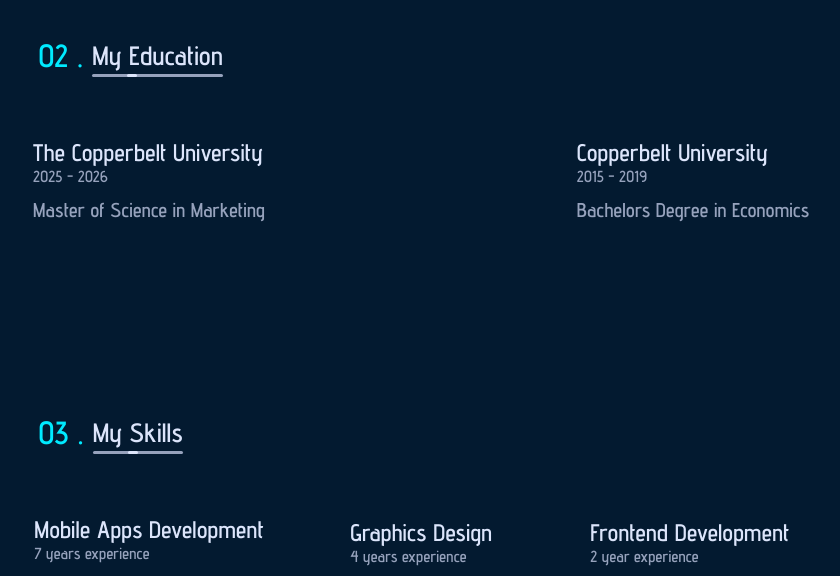
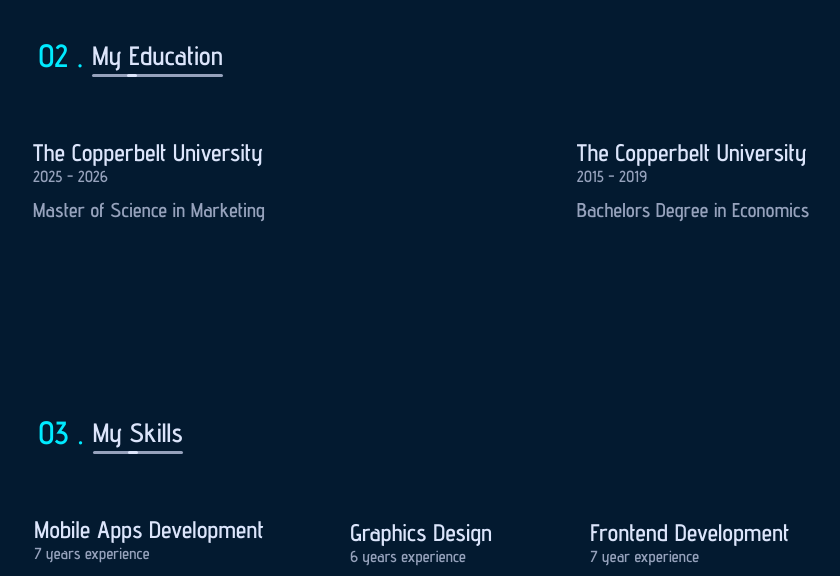
Before and after one commit to suwilanji-siwale/my-portfolio-2, an Eleventy site: page src/index.njk in a window 1280 px wide. Shown: the part 1680-2256 px from the top of the page, without its empty margins (219-1059 px from the left). Built offline with nearby package versions, Linux system fonts and the light colour scheme; Eleventy itself is replaced by a stand-in of ours; files that its build step writes are made by us from their sources.

Commit message:
Revise skill titles and experience years
Updated educational institution name and experience years for skills.

```diff
--- a/src/index.njk
+++ b/src/index.njk
@@ -203,7 +203,7 @@
                  <!-- skill-Two -->
                  <div class="skillInfo">
                      <div class="skillInfoHeader">
-                         <h1 class="skillTitle">Copperbelt University</h1>
+                         <h1 class="skillTitle">The Copperbelt University</h1>
                          <span class="skillSubTotal">2015 - 2019</span>
                      </div>
                      <div class="skillImage">
@@ -248,7 +248,7 @@
                  <div class="skillInfo">
                      <div class="skillInfoHeader">
                          <h1 class="skillTitle">Graphics Design</h1>
-                         <span class="skillSubTotal">4 years experience</span>
+                         <span class="skillSubTotal">6 years experience</span>
                      </div>
                      <div class="skillImage">
                          <img src="./img/adobe-adobe-xd.png" alt="" class="skillImageIcon">
@@ -259,7 +259,7 @@
                  <div class="skillInfo">
                      <div class="skillInfoHeader">
                          <h1 class="skillTitle">Frontend Development</h1>
-                         <span class="skillSubTotal">2 year experience</span>
+                         <span class="skillSubTotal">7 year experience</span>
                      </div>
                      <div class="skillImage">
                          <img src="./img/html.png" alt="" class="skillImageIcon">
```
